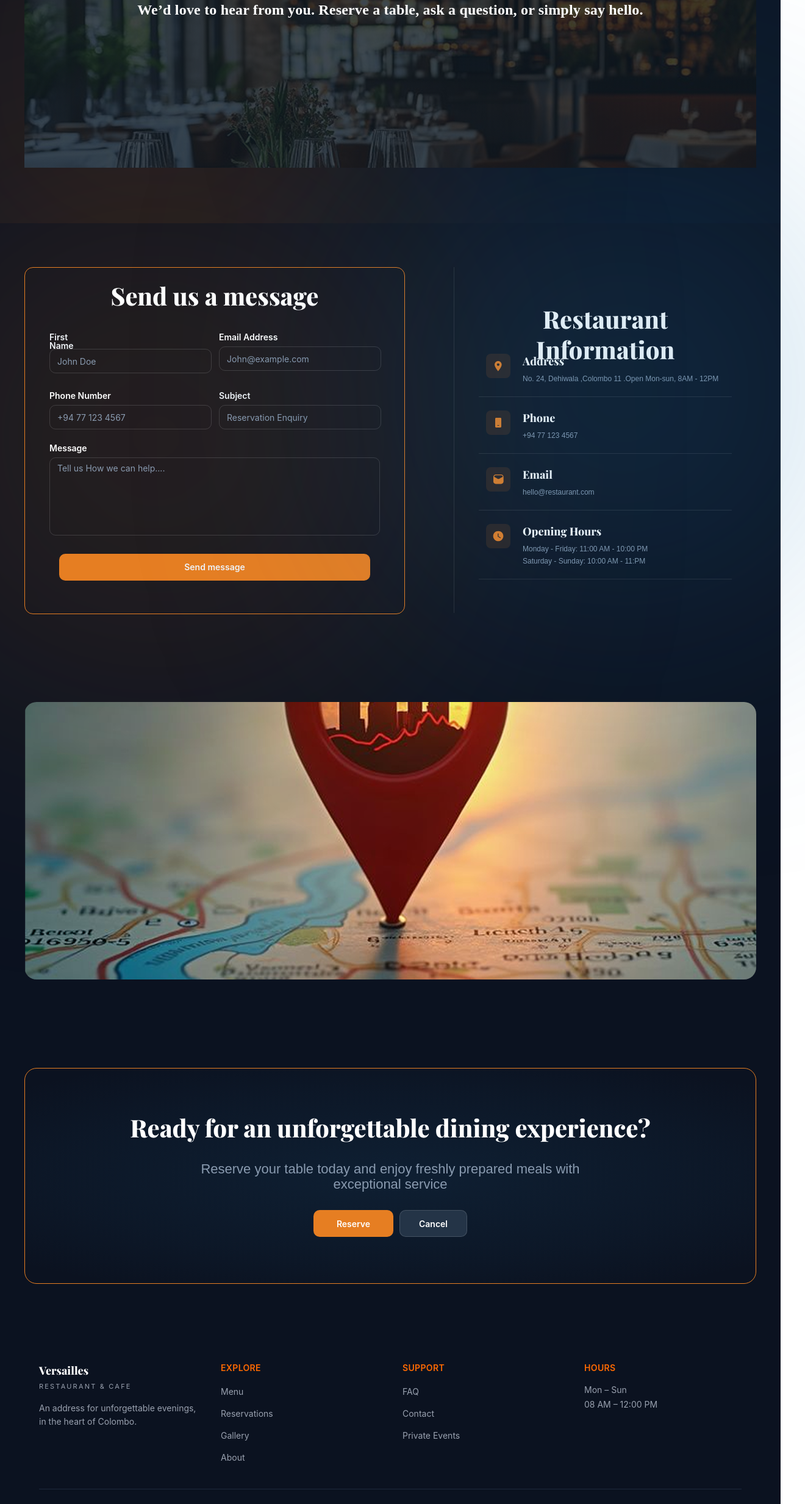
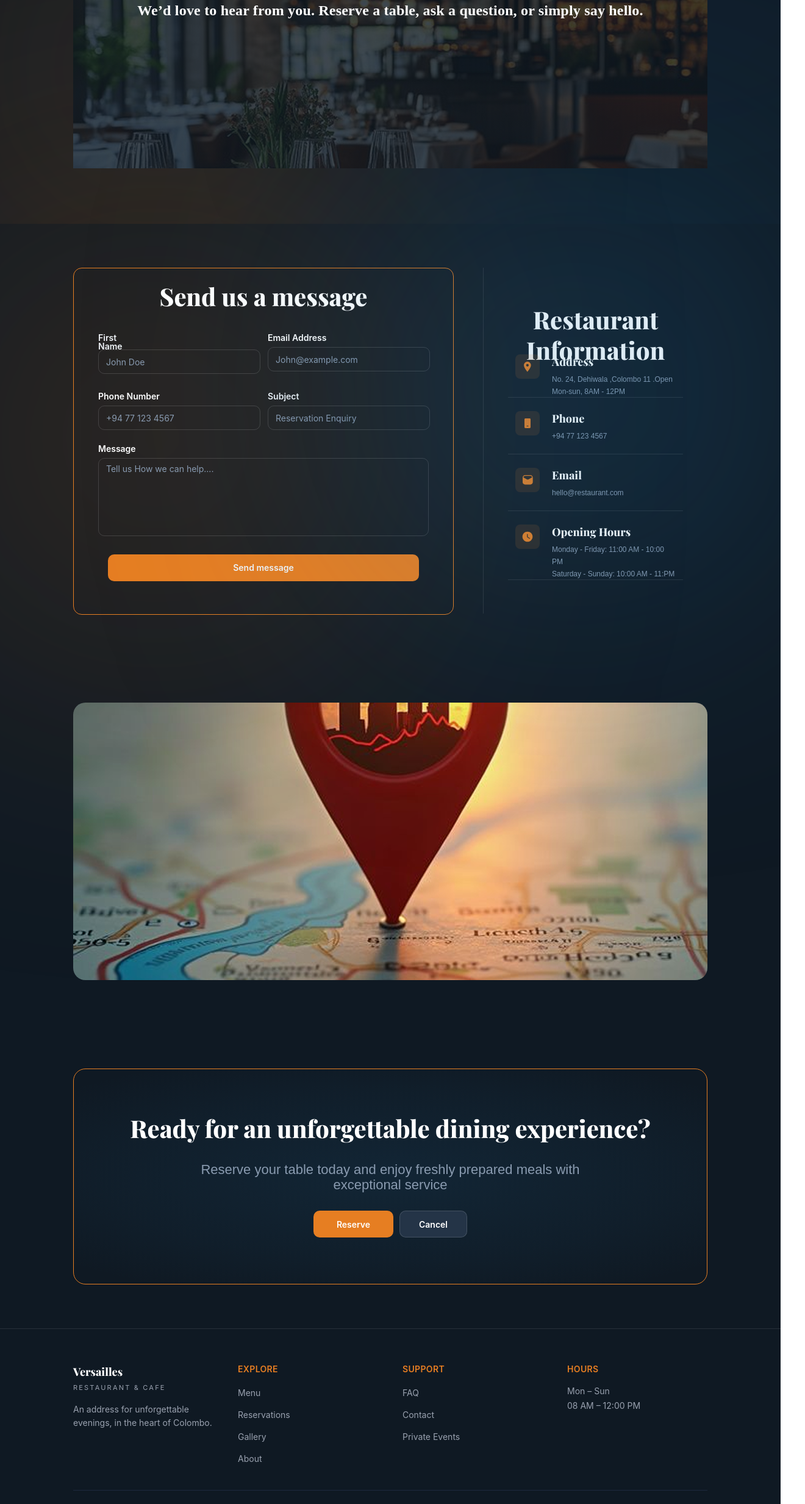
Before and after one commit to Mahdhe/restaurant_management_system_frontend, a React (Vite) app: page / in a window 1280 px wide. Shown: the part 315-2781 px from the top of the page at 61% size, 1320 px wide, since content can reach past the window. Built offline with nearby package versions, Linux system fonts and the light colour scheme.

Commit message:
fix: align navbar, footer, and sections consistently

```diff
--- a/src/components/contact/contacthero.jsx
+++ b/src/components/contact/contacthero.jsx
@@ -8,6 +8,9 @@ function ContactHero(){
 className="
 relative
 w-full
+px-6
+md:px-10
+lg:px-[120px]
 min-h-125
 md:h-151.75
 overflow-hidden
@@ -56,8 +59,6 @@ bg-main-gradient
   w-full
   min-h-125
   lg:h-147
- px-4
- md:px-10
   lg:py-18
   pt-20
   sm:pt-24
--- a/src/components/contact/contactmap.jsx
+++ b/src/components/contact/contactmap.jsx
@@ -8,8 +8,9 @@ function ContactMap(){
 <section
 className="
 w-full
- px-4
+ px-6
  md:px-10
+ lg:px-[120px]
 min-h-150
 py-10
 lg:py-18
@@ -22,9 +23,6 @@ bg-main-gradient
 
 <div className="
 w-full
-mx-auto
-px-4
-md:px-10
 h-70
 sm:h-90
 lg:h-113.75
--- a/src/components/contact/contactsection.jsx
+++ b/src/components/contact/contactsection.jsx
@@ -14,10 +14,11 @@ function ContactSection(){
     className="
     relative
     w-full
+    px-6
+    md:px-10
+    lg:px-[120px]
     h-auto
     lg:min-h-177.75
-    px-4
-    md:px-10
     py-10
     lg:py-18
     bg-main-gradient
@@ -49,8 +50,6 @@ function ContactSection(){
 className="
 relative
 w-full
-
-mx-auto
 h-auto
 lg:h-full
 z-10
@@ -58,7 +57,7 @@ flex
 flex-col
 lg:flex-row
 gap-8
-lg:gap-20
+lg:gap-12
 "
 >
 
--- a/src/components/contact/reservetable.jsx
+++ b/src/components/contact/reservetable.jsx
@@ -12,8 +12,9 @@ w-full
 h-auto
 min-h-105
 lg:min-h-124.5
-px-4
+px-6
 md:px-10
+lg:px-[120px]
 py-10
 md:py-12
 lg:py-18
@@ -29,8 +30,6 @@ overflow-hidden
 className="
 relative
 w-full
-mx-auto
-
 min-h-88.5
 px-4
 sm:px-6
--- a/src/components/layout/Footer.jsx
+++ b/src/components/layout/Footer.jsx
@@ -1,109 +1,10 @@
-
-
-// import { Link } from "react-router-dom";
-
-// const Footer = () => {
-//   const year = 2026;
-
-//   return (
-//     <footer className="w-full bg-[#0B1220] px-6 md:px-16 pt-14 pb-6 border-t border-[#FFFFFF1A]">
-
-// <div className="w-full max-w-300 mx-auto">
-//       <div className="grid grid-cols-1 md:grid-cols-4 gap-10">
-//         {/* Brand */}
-//         <div>
-//           <h3 className="text-white text-lg font-playfair">Versailles</h3>
-//           <p className="text-gray-400 text-[11px] tracking-[0.2em] mt-1">
-//             RESTAURANT &amp; CAFE
-//           </p>
-//           <p className="text-gray-400 text-sm mt-4 leading-relaxed max-w-xs">
-//             An address for unforgettable evenings, in the heart of Colombo.
-//           </p>
-//         </div>
-
-//         {/* Explore */}
-//         <div>
-//           <h4 className="text-orange-500 text-sm font-semibold tracking-wide mb-4">
-//             EXPLORE
-//           </h4>
-//           <ul className="space-y-3">
-//             <li>
-//               <Link to="/menu" className="text-gray-400 text-sm hover:text-orange-500 transition-colors duration-200">
-//                 Menu
-//               </Link>
-//             </li>
-//             <li>
-//               <Link to="/reservations" className="text-gray-400 text-sm hover:text-orange-500 transition-colors duration-200">
-//                 Reservations
-//               </Link>
-//             </li>
-//             <li>
-//               <Link to="/gallery" className="text-gray-400 text-sm hover:text-orange-500 transition-colors duration-200">
-//                 Gallery
-//               </Link>
-//             </li>
-//             <li>
-//               <Link to="/about" className="text-gray-400 text-sm hover:text-orange-500 transition-colors duration-200">
-//                 About
-//               </Link>
-//             </li>
-//           </ul>
-//         </div>
-
-//         {/* Support */}
-//         <div>
-//           <h4 className="text-orange-500 text-sm font-semibold tracking-wide mb-4">
-//             SUPPORT
-//           </h4>
-//           <ul className="space-y-3">
-//             <li>
-//               <Link to="/faq" className="text-gray-400 text-sm hover:text-orange-500 transition-colors duration-200">
-//                 FAQ
-//               </Link>
-//             </li>
-//             <li>
-//               <Link to="/contact" className="text-gray-400 text-sm hover:text-orange-500 transition-colors duration-200">
-//                 Contact
-//               </Link>
-//             </li>
-//             <li>
-//               <Link to="/private-events" className="text-gray-400 text-sm hover:text-orange-500 transition-colors duration-200">
-//                 Private Events
-//               </Link>
-//             </li>
-//           </ul>
-//         </div>
-
-//         {/* Hours */}
-//         <div>
-//           <h4 className="text-orange-500 text-sm font-semibold tracking-wide mb-4">
-//             HOURS
-//           </h4>
-//           <p className="text-gray-400 text-sm">Mon – Sun</p>
-//           <p className="text-gray-400 text-sm mt-1">08 AM – 12:00 PM</p>
-//         </div>
-//       </div>
-
-//       <div className="border-t border-slate-800 mt-10 pt-6 flex flex-col md:flex-row items-center justify-between gap-2">
-//         <p className="text-gray-500 text-xs">
-//           @{year} Versailles Restaurant &amp; Cafe
-//         </p>
-//         <p className="text-gray-500 text-xs">Colombo, Sri Lanka</p>
-//       </div>
-//       </div>
-//     </footer>
-//   );
-// };
-
-// export default Footer;
-
 import { Link } from "react-router-dom";
 
 const Footer = () => {
   const year = 2026;
 
   return (
-    <footer className="w-full bg-[#0B1220] px-6 md:px-16 pt-14 pb-6">
+    <footer className="w-full bg-[#0F1923] px-6 md:px-16 lg:px-[120px] pt-14 pb-6 border-t border-[#FFFFFF1A]">
       <div className="grid grid-cols-1 md:grid-cols-4 gap-10">
         {/* Brand */}
         <div>
@@ -118,7 +19,7 @@ const Footer = () => {
 
         {/* Explore */}
         <div>
-          <h4 className="text-orange-500 text-sm font-semibold tracking-wide mb-4">
+          <h4 className="text-[#E67E22] text-sm font-semibold tracking-wide mb-4">
             EXPLORE
           </h4>
           <ul className="space-y-3">
@@ -147,7 +48,7 @@ const Footer = () => {
 
         {/* Support */}
         <div>
-          <h4 className="text-orange-500 text-sm font-semibold tracking-wide mb-4">
+          <h4 className="text-[#E67E22] text-sm font-semibold tracking-wide mb-4">
             SUPPORT
           </h4>
           <ul className="space-y-3">
@@ -171,7 +72,7 @@ const Footer = () => {
 
         {/* Hours */}
         <div>
-          <h4 className="text-orange-500 text-sm font-semibold tracking-wide mb-4">
+          <h4 className="text-[#E67E22] text-sm font-semibold tracking-wide mb-4">
             HOURS
           </h4>
           <p className="text-gray-400 text-sm">Mon – Sun</p>
--- a/src/components/layout/Navbar.jsx
+++ b/src/components/layout/Navbar.jsx
@@ -1,116 +1,3 @@
-
-
-// import { useState } from "react";
-// import { Link } from "react-router-dom";
-// import { UtensilsCrossed, Moon, Menu, X } from "lucide-react";
-
-// const NAV_LINKS = [
-//   { name: "HOME", path: "/" },
-//   { name: "MENU", path: "/menu" },
-//   { name: "RESERVATIONS", path: "/reservations" },
-//   { name: "GALLERY", path: "/gallery" },
-//   { name: "ABOUT", path: "/about" },
-//   { name: "CONTACT", path: "/contact" },
-// ];
-
-// const Navbar = () => {
-//   const [isOpen, setIsOpen] = useState(false);
-
-//   return (
-//     <nav className="w-full bg-[#0B1220] z-50">
-
-//     <div className=" w-full max-w-300 mx-auto  px-4 md:px-8 py-4 lg:px-0 flex items-center justify-between relative">
-//       {/* Logo */}
-//       <Link to="/" className="flex items-center gap-2 shrink-0">
-//         <div className="flex items-center justify-center w-[42px] h-[42px] p-[9px] bg-[#E67E22] rounded-[14px]">
-//           <UtensilsCrossed className="text-white" size={22} strokeWidth={2.2} />
-//         </div>
-//         <span className="text-white text-[22px] font-bold font-playfair leading-[1.3] tracking-normal text-center align-middle">
-//           Versailles
-//         </span>
-//       </Link>
-
-//       {/* Desktop Nav Links */}
-//       <ul className="hidden lg:flex items-center gap-8">
-//         {NAV_LINKS.map((link) => (
-//           <li key={link.name}>
-//             <Link
-//               to={link.path}
-//               className="text-gray-200 text-[13px] font-medium tracking-wide hover:text-orange-500 transition-colors duration-200"
-//             >
-//               {link.name}
-//             </Link>
-//           </li>
-//         ))}
-//       </ul>
-
-//       {/* Desktop Right Actions */}
-//       <div className="hidden md:flex items-center gap-3">
-//         <button
-//           type="button"
-//           aria-label="Toggle dark mode"
-//           className="w-[40px] h-[40px] flex items-center justify-center rounded-[12px] border border-slate-600 text-gray-300 hover:text-orange-500 hover:border-orange-500 transition-colors duration-200"
-//         >
-//           <Moon size={16} />
-//         </button>
-
-//         <button
-//           type="button"
-//           className="px-4 py-2 rounded-md border border-slate-600 text-gray-200 text-sm font-medium hover:border-orange-500 hover:text-orange-500 transition-colors duration-200"
-//         >
-//           Track Order
-//         </button>
-
-//         <button
-//           type="button"
-//           className="px-5 py-2 rounded-md bg-[#E67E22] text-white text-sm font-semibold hover:bg-orange-600 transition-colors duration-200"
-//         >
-//           Order Online
-//         </button>
-//       </div>
-
-//       {/* Mobile Toggle */}
-//       <button
-//         type="button"
-//         className="md:hidden text-gray-200"
-//         aria-label="Toggle menu"
-//         onClick={() => setIsOpen((prev) => !prev)}
-//       >
-//         {isOpen ? <X size={26} /> : <Menu size={26} />}
-//       </button>
-
-//       {/* Mobile Menu */}
-//       {isOpen && (
-//         <div className="absolute top-full left-0 w-full bg-[#0B1220] border-t border-slate-800 flex flex-col gap-5 px-6 py-6 md:hidden">
-//           {NAV_LINKS.map((link) => (
-//             <Link
-//               key={link.name}
-//               to={link.path}
-//               onClick={() => setIsOpen(false)}
-//               className="text-gray-200 text-sm font-medium tracking-wide hover:text-orange-500 transition-colors duration-200"
-//             >
-//               {link.name}
-//             </Link>
-//           ))}
-//           <div className="flex items-center gap-3 pt-3">
-//             <button className="px-4 py-2 rounded-md border border-slate-600 text-gray-200 text-sm font-medium flex-1">
-//               Track Order
-//             </button>
-//             <button className="px-4 py-2 rounded-md bg-orange-500 text-white text-sm font-semibold flex-1">
-//               Order Online
-//             </button>
-//           </div>
-//         </div>
-//       )}
-//       </div>
-//     </nav>
-//   );
-// };
-
-// export default Navbar;
-
-
-
 import { useState } from "react";
 import { Link } from "react-router-dom";
 import { UtensilsCrossed, Moon, Menu, X } from "lucide-react";
@@ -128,7 +15,7 @@ const Navbar = () => {
   const [isOpen, setIsOpen] = useState(false);
 
   return (
-    <nav className="w-full bg-[#0B1220] px-6 md:px-10 py-4 flex items-center justify-between relative z-50">
+    <nav className="w-full bg-[#0F1923] px-6 md:px-10 lg:px-[120px] py-4 flex items-center justify-between relative z-50 border-b  border-[#FFFFFF1A]">
       {/* Logo */}
       <Link to="/" className="flex items-center gap-2 shrink-0">
         <div className="flex items-center justify-center w-[42px] h-[42px] p-[9px] bg-[#E67E22] rounded-[14px]">
--- a/src/index.css
+++ b/src/index.css
@@ -10,6 +10,6 @@
 }
 
 .bg-main-gradient{
-   background: #0B1220;
+   background: #0F1923;
 
 }
```
